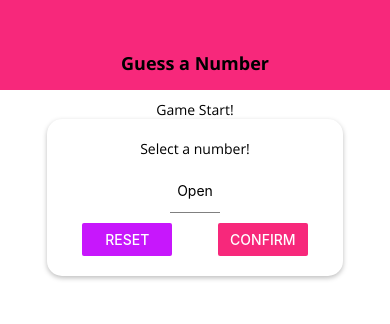
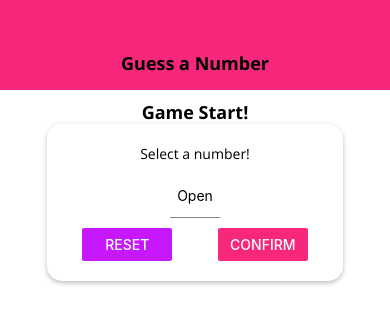
Before and after one commit to elleom/rn-guess-num-app, a React Native app: screen / in a window 390 px wide. Shown: the top 324 px of the page. Built offline with nearby package versions, Linux system fonts and the light colour scheme.

Commit message:
add image

```diff
--- a/App.js
+++ b/App.js
@@ -1,7 +1,6 @@
 import React, { useState } from "react";
 import { StyleSheet, View } from "react-native";
 import * as Font from "expo-font"; //allows to load fonts
-
 import Header from "./components/Header";
 import StartGameScreen from "./screens/StartGameScreen";
 import GameScreen from "./screens/GameScreen";
@@ -12,8 +11,8 @@ const fetchFont = () => { //loads fonts
 	Font.loadAsync({
 		'open-sans': require('./assets/fonts/OpenSans-Regular.ttf'),
 		'open-sans-bold': require('./assets/fonts/OpenSans-Bold.ttf')
-	})
-}
+	});
+};
 
 export default function App() {
 	const [userNumber, setUserNumber] = useState();
--- a/components/BodyText.js
+++ b/components/BodyText.js
@@ -7,7 +7,8 @@ const BodyText = (props) => {
 
 const styles = StyleSheet.create({
 	title: {
-		fontFamily: "open-sans",
+		fontSize: 18,
+		fontFamily: "open-sans-bold",
 	},
 });
 
--- a/screens/GameOverScreen.js
+++ b/screens/GameOverScreen.js
@@ -1,11 +1,13 @@
 import React from 'react';
 import { TextPropTypes } from 'react-native';
-import {View, Text, StyleSheet, Button} from 'react-native';
+import {View, Text, StyleSheet, Button, Image} from 'react-native';
+import TitleText from '../components/TitleText';
 
 const GameOverScreen = props => {
     return(
         <View style={styles.screen}>
-            <Text>Game is over</Text>
+            <TitleText>Game is over</TitleText>
+            <Image source={require('../assets/images/success.png')} />
             <Text>Number of rounds : {props.roundsNumber}</Text>
             <Text>Number was : {props.userNumber}</Text>
             <Button title='RESTART'  onPress={props.onRestart}/>
```
Also changed, not shown: assets/images/success.png (added).
